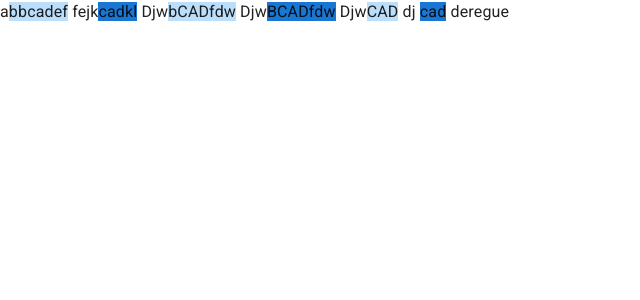
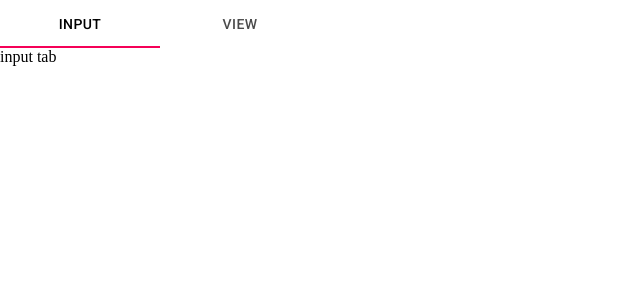
Before and after one commit to gSarciotto/Regex-Viewer, a React (Create React App) app: page / in a window 1280 px wide. Shown: the top 300 px of the page, without its empty margins (0-640 px from the left). Built offline with nearby package versions, Linux system fonts and the light colour scheme.

Commit message:
Created InputTabs

```diff
--- /dev/null
+++ b/src/components/InputTabs.tsx
@@ -0,0 +1,44 @@
+/* Component that holds the inputs for the regex */
+
+import React, { useState, FunctionComponent } from "react";
+import Tabs from "@material-ui/core/Tabs";
+import Tab from "@material-ui/core/Tab";
+import ViewTab from "./tabs/ViewTab";
+import InputTab from "./tabs/InputTab";
+
+const InputTabs: FunctionComponent<{}> = () => {
+    // add a bit of padding to the tabs
+    const [tabValue, setTabValue] = useState(0);
+
+    const handleTabChange = (
+        e: React.ChangeEvent<{}>,
+        newValue: number
+    ): void => {
+        setTabValue(newValue);
+    };
+
+    return (
+        <div>
+            <Tabs
+                value={tabValue}
+                onChange={handleTabChange}
+                aria-label={"teste"}
+            >
+                <Tab
+                    label={"Input"}
+                    id={"input-string-tab"}
+                    aria-controls={"input-tab"}
+                />
+                <Tab
+                    label={"View"}
+                    id={"view-tab"}
+                    aria-controls={"view-tab"}
+                />
+            </Tabs>
+            <InputTab tabValue={tabValue} index={0} inputText="input tab" />
+            <ViewTab tabValue={tabValue} index={1} />
+        </div>
+    );
+};
+
+export default InputTabs;
--- a/src/components/Main.tsx
+++ b/src/components/Main.tsx
@@ -1,5 +1,6 @@
 import React from "react";
 import { Executor, Tokenizer, Colorizer, TokenConverter } from "../utils/utils";
+import InputTabs from "./InputTabs";
 
 function Main(): JSX.Element {
     const input =
@@ -26,7 +27,8 @@ function Main(): JSX.Element {
     console.log(textsElements);
 
     const html = converter.convertAllToString(tokens);
-    return <div>{textsElements}</div>;
+    //return <div>{textsElements}</div>;
+    return <InputTabs />;
 }
 
 export default Main;
--- /dev/null
+++ b/src/components/tabs/BaseTab.tsx
@@ -0,0 +1,24 @@
+import React from "react";
+
+export interface BaseTabProps {
+    tabValue: number;
+    index: number;
+    id: string;
+    label: string;
+    children: React.ReactNode;
+}
+
+function BaseTab(props: BaseTabProps): JSX.Element {
+    return (
+        <div
+            role={"tabpanel"}
+            hidden={props.tabValue !== props.index}
+            id={props.id}
+            aria-label={props.label}
+        >
+            {props.children}
+        </div>
+    );
+}
+
+export default BaseTab;
--- /dev/null
+++ b/src/components/tabs/InputTab.tsx
@@ -0,0 +1,23 @@
+import React from "react";
+import BaseTab from "./BaseTab";
+
+export interface InputTabProps {
+    index: number;
+    tabValue: number;
+    inputText: string;
+}
+
+function InputTab(props: InputTabProps): JSX.Element {
+    return (
+        <BaseTab
+            tabValue={props.tabValue}
+            index={props.index}
+            id="input-tab"
+            label="input-tab-panel"
+        >
+            {props.inputText}
+        </BaseTab>
+    );
+}
+
+export default InputTab;
--- /dev/null
+++ b/src/components/tabs/ViewTab.tsx
@@ -0,0 +1,22 @@
+import React from "react";
+import BaseTab from "./BaseTab";
+
+export interface ViewTabProps {
+    index: number;
+    tabValue: number;
+}
+
+function ViewTab(props: ViewTabProps): JSX.Element {
+    return (
+        <BaseTab
+            tabValue={props.tabValue}
+            index={props.index}
+            id="view-tab"
+            label="view-tab-panel"
+        >
+            view tab
+        </BaseTab>
+    );
+}
+
+export default ViewTab;
```
